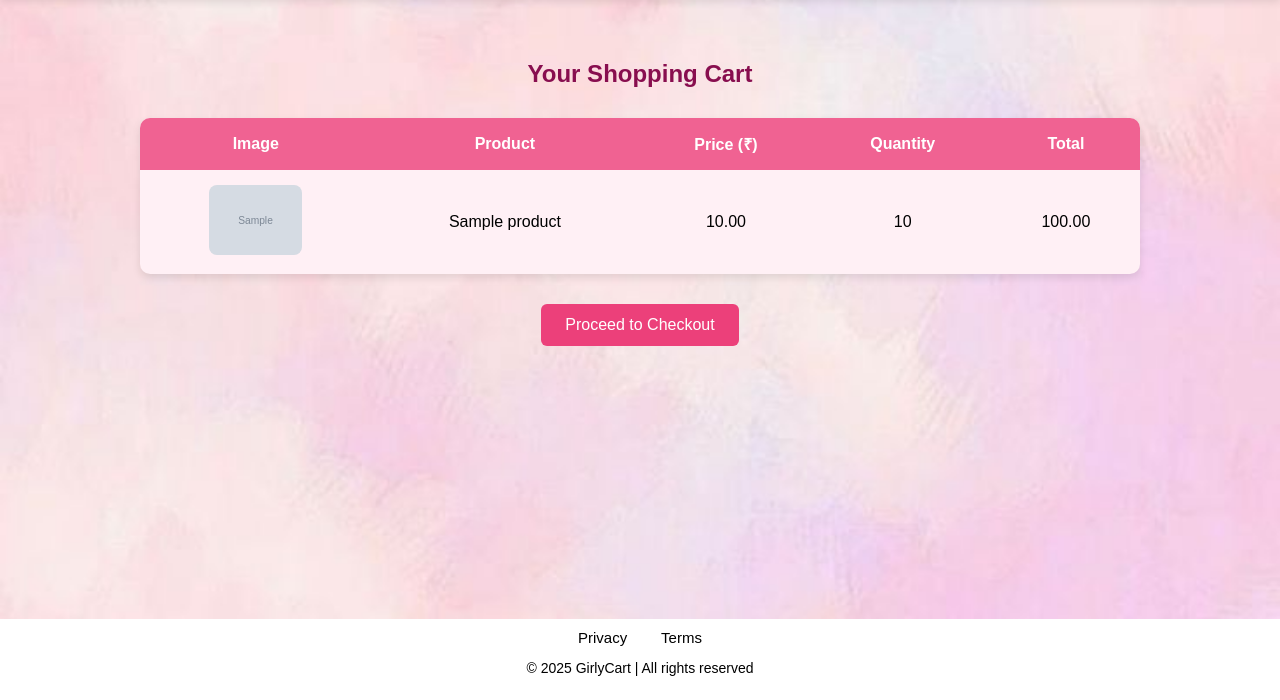
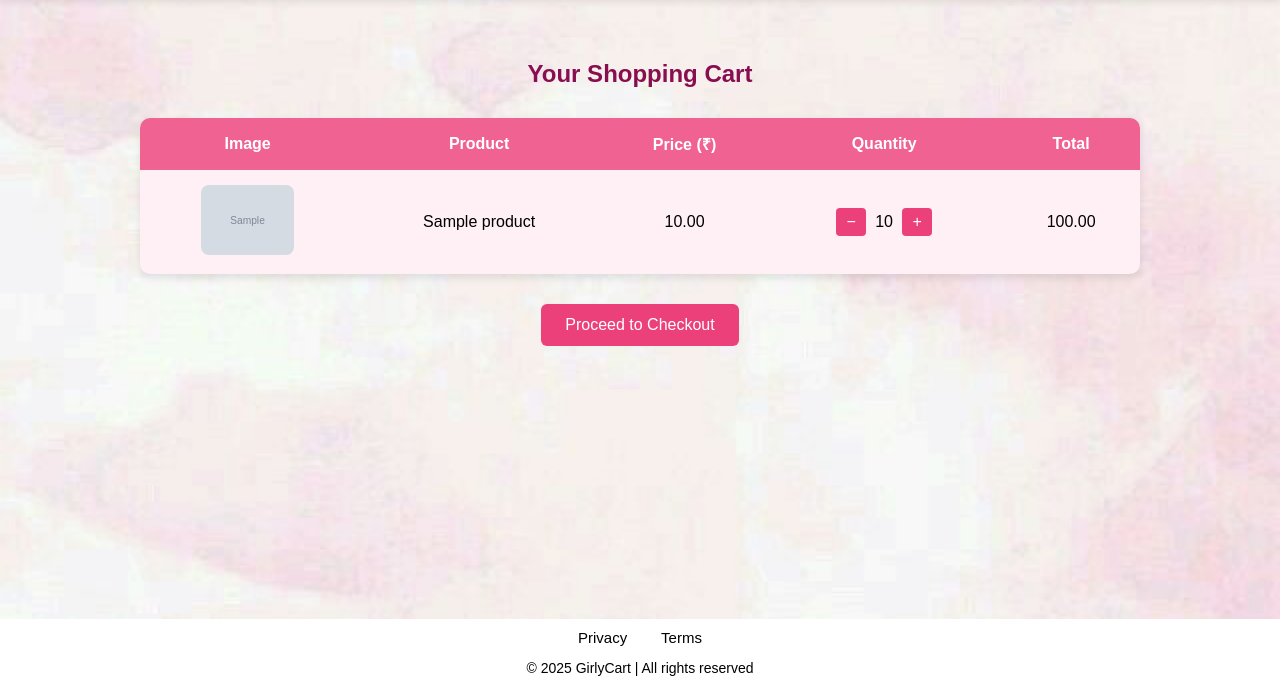
Before and after one commit to Khushbusaifi012/E-commerce_store, a Django app: page /cart/ in a window 1280 px wide. Shown: the part 100-800 px from the top of the page. Run offline with Django 5.2, Linux system fonts and the light colour scheme; a user stored in the database is signed in; tables that the repository leaves empty hold one stand-in row (values such as "Sample post"); grey boxes marked "Sample" are stand-in pictures.

Commit message:
add the increase and decrease button in cart section

```diff
--- a/girlstore/shop/urls.py
+++ b/girlstore/shop/urls.py
@@ -13,4 +13,5 @@ urlpatterns = [
     path('logout/', views.logout_view, name='logout'),
     path('checkout/', views.checkout_view, name='checkout'),
     path('order-success/', views.order_success, name='order_success'),
+    path('cart/update/<int:product_id>/', views.update_cart, name='update_cart'),
 ]
--- a/girlstore/shop/views.py
+++ b/girlstore/shop/views.py
@@ -12,6 +12,7 @@ from django.contrib import messages
 from django.contrib.auth.models import User
 from django.shortcuts import get_object_or_404
 from .models import Product
+from .models import Product, CartItem
 from .models import CartItem
 
 # Create your views here.
@@ -90,6 +91,25 @@ def add_to_cart(request, product_id):
 
     return redirect('cart')
 
+#for cart item update;
+@login_required
+def update_cart(request, product_id):
+    product = get_object_or_404(Product, id=product_id)
+    cart_item = CartItem.objects.filter(user=request.user, product=product).first()
+
+    if cart_item and request.method == 'POST':
+        action = request.POST.get('action')
+        if action == 'increase':
+            cart_item.quantity += 1
+            cart_item.save()
+        elif action == 'decrease':
+            cart_item.quantity -= 1
+            if cart_item.quantity <= 0:
+                cart_item.delete()
+            else:
+                cart_item.save()
+    return redirect('cart')
+
 #for checkout;
 def checkout(request):
     return render(request, 'checkout.html')
--- a/girlstore/templates/cart.html
+++ b/girlstore/templates/cart.html
@@ -8,7 +8,7 @@
     <meta name="viewport" content="width=device-width, initial-scale=1">
     <style>
         .cart-section {
-    background: url('images/bg.jpg') no-repeat center center/cover;
+            background: url("{% static 'images/bg2.jpg' %}") no-repeat center center/cover;
             background-size: cover;
             background-position: center;
             min-height: 400px;
@@ -70,13 +70,14 @@
             height: 100%;
             margin: 0;
             padding: 0;
+        }
 
-     }
         body {
             min-height: 100vh;
             display: flex;
             flex-direction: column;
         }
+
         .cart-section {
             flex: 1;
         }
@@ -91,6 +92,21 @@
         .empty-message a {
             color: #d81b60;
             text-decoration: underline;
+        }
+
+        .cart-table button {
+            padding: 5px 10px;
+            font-size: 16px;
+            background-color: #ec407a;
+            color: white;
+            border: none;
+            border-radius: 4px;
+            cursor: pointer;
+            margin: 0 5px;
+        }
+
+        .cart-table button:hover {
+            background-color: #d81b60;
         }
     </style>
 </head>
@@ -108,7 +124,6 @@
         <li><a href="{% url 'products' %}">Products</a></li>
         <li><a href="{% url 'cart' %}">Cart</a></li>
 
-    <!-- Profile dropdown -->
         <li class="profile-dropdown">
             <img src="{% static 'images/profile.jpg' %}" alt="Profile" class="profile-icon" />
             <ul class="dropdown-menu">
@@ -119,7 +134,6 @@
                             <button type="submit" class="logout-btn">Logout</button>
                         </form>
                     </li>
-        {% else %}
                 {% endif %}
             </ul>
         </li>
@@ -150,7 +164,19 @@
                         </td>
                         <td>{{ item.product.name }}</td>
                         <td>{{ item.product.price }}</td>
-                        <td>{{ item.quantity }}</td>
+                        <td>
+                            <form action="{% url 'update_cart' item.product.id %}" method="post" style="display:inline;">
+                                {% csrf_token %}
+                                <input type="hidden" name="action" value="decrease">
+                                <button type="submit">−</button>
+                            </form>
+                            {{ item.quantity }}
+                            <form action="{% url 'update_cart' item.product.id %}" method="post" style="display:inline;">
+                                {% csrf_token %}
+                                <input type="hidden" name="action" value="increase">
+                                <button type="submit">+</button>
+                            </form>
+                        </td>
                         <td>{{ item.total }}</td>
                     </tr>
                     {% endfor %}
@@ -170,7 +196,7 @@
         <a href="#">Privacy</a>
         <a href="#">Terms</a>
     </div>
-    <p>&copy;  2025 GirlyCart | All rights reserved</p>
+    <p>&copy; 2025 GirlyCart | All rights reserved</p>
 </footer>
 
 </body>
--- a/girlstore/templates/checkout.html
+++ b/girlstore/templates/checkout.html
@@ -9,8 +9,9 @@
 
   <style>
     body {
+      background: url("{% static 'images/bg2.jpg' %}") no-repeat center center fixed;
       font-family: 'Segoe UI', sans-serif;
-      background-color: #fff0f5;
+
       margin: 0;
       padding: 0;
       display: flex;
@@ -50,7 +51,6 @@
 
     .checkout-container {
       max-width: 900px;
-      background-color: white;
       margin: 40px auto;
       padding: 30px;
       border-radius: 12px;
@@ -71,6 +71,7 @@
 
     .form-section {
       background-color: #fff8fc;
+      background: url("{% static 'images/bg2.jpg' %}") no-repeat center center fixed;
       padding: 20px;
       border-radius: 10px;
       border: 1px solid #f8bbd0;
```
Also changed, not shown: girlstore/templates/order_success.html (+7 -6 lines). Lines whose indentation alone changed are shown as unchanged.
